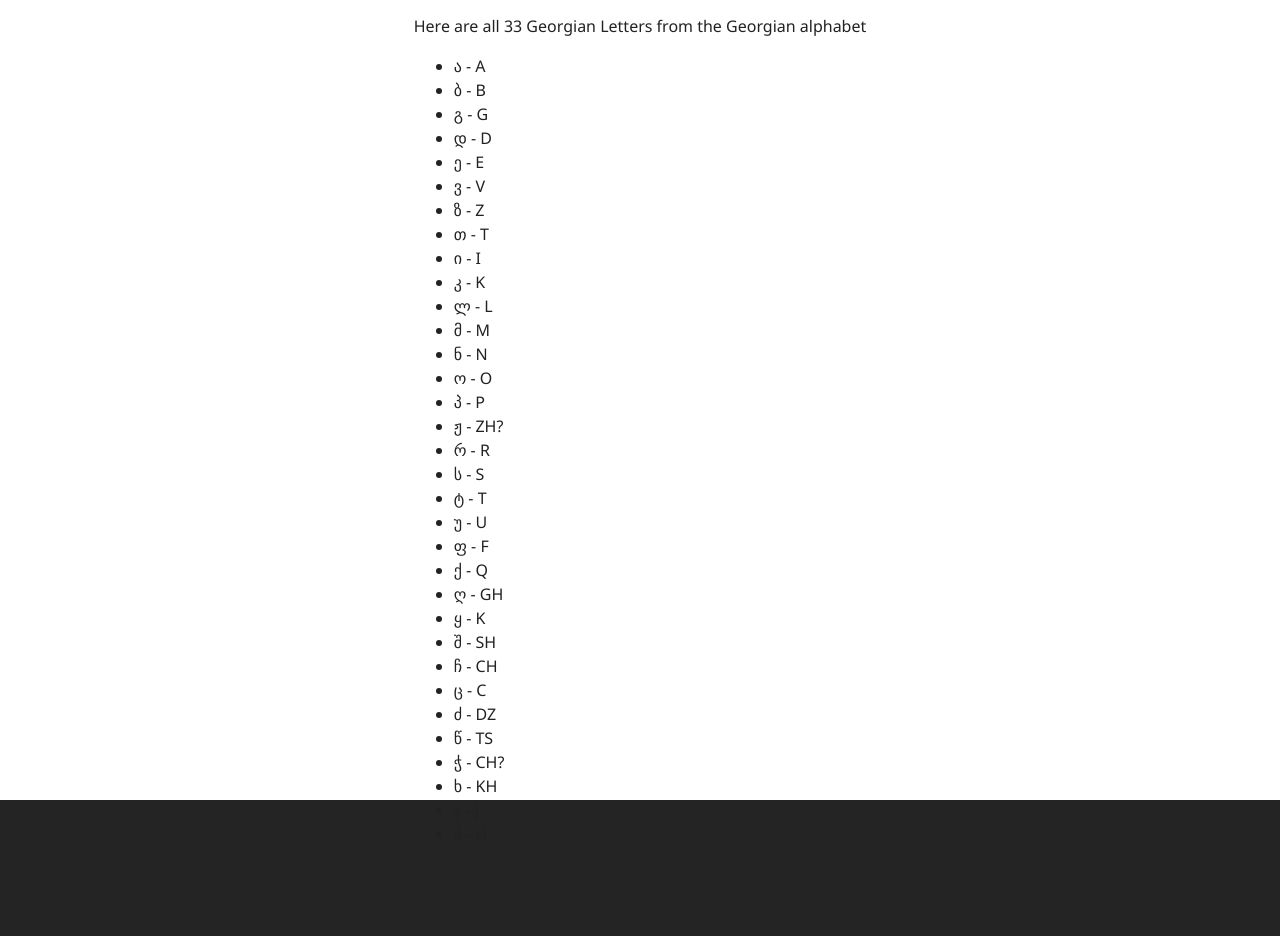
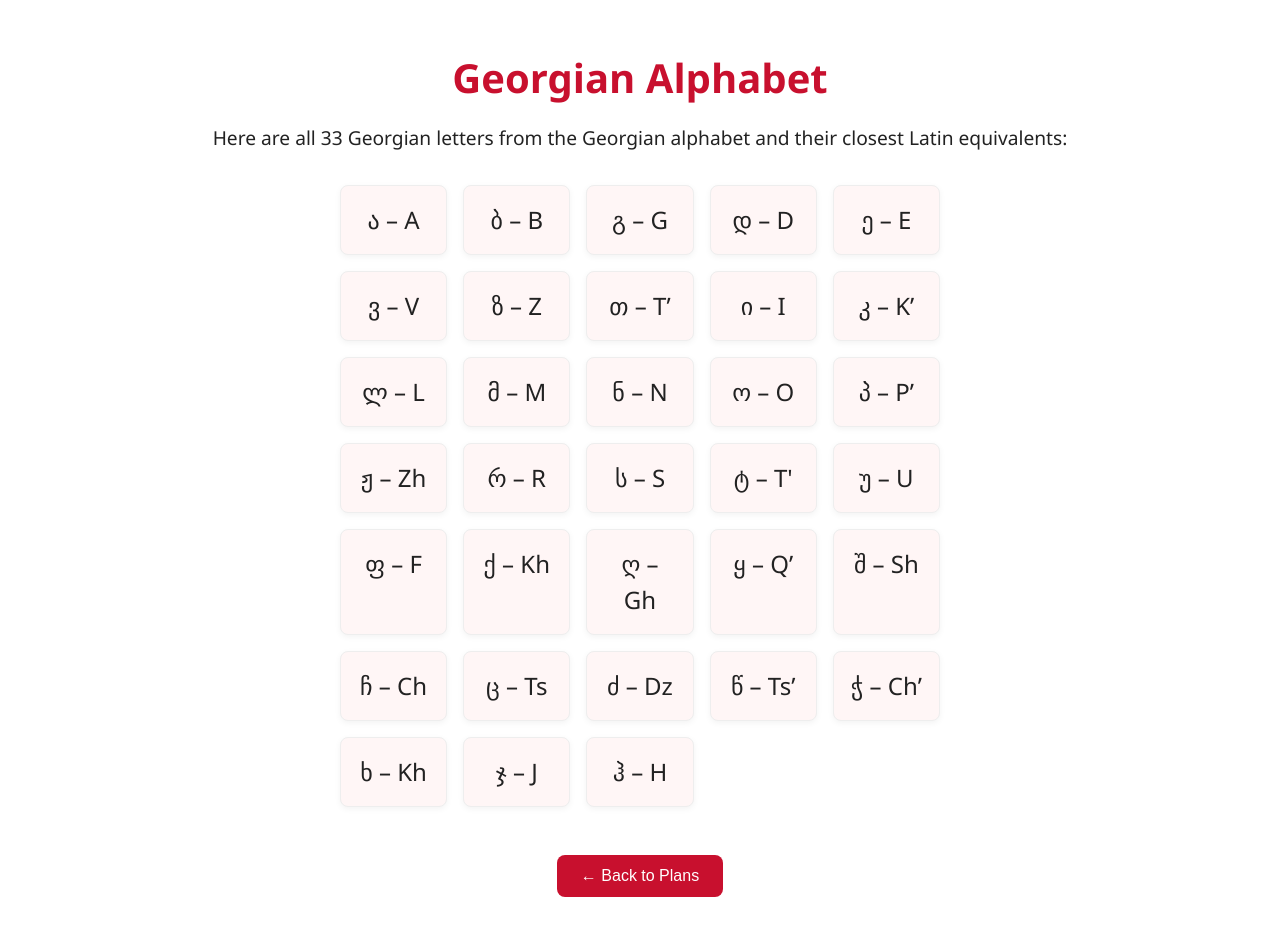
Before and after one commit to elenesturua/KartvelLingo, a React (Vite) app in the folder kartvellingo-app/: page /Letters in a window 1280 px wide. Shown: the top 936 px of the page. Before the commit the page ends 862 px from the top, so only its background shows below. Built offline with nearby package versions, Linux system fonts and the light colour scheme.

Commit message:
- Created .css files for each tab for proper formatting - designed letterData.ts to ensure users' proper understanding of each letter

```diff
--- /dev/null
+++ b/kartvellingo-app/src/Letters.css
@@ -0,0 +1,54 @@
+.letters-page {
+    text-align: center;
+    padding: 3rem 1rem 6rem;
+    min-height: 100vh;
+    background-color: white;
+    box-sizing: border-box;
+}
+
+.letters-page h2 {
+    font-size: 2.5rem;
+    color: #c8102e;
+    margin-bottom: 1rem;
+}
+
+.letters-page p {
+    font-size: 1.2rem;
+    margin-bottom: 2rem;
+}
+
+.letter-list {
+    list-style: none;
+    padding: 0;
+    display: grid;
+    grid-template-columns: repeat(auto-fit, minmax(100px, 1fr));
+    gap: 1rem;
+    max-width: 600px;
+    margin: 0 auto 3rem;
+    font-size: 1.5rem;
+}
+
+.letter-list li {
+    padding: 1rem;
+    border: 1px solid #eee;
+    border-radius: 8px;
+    background-color: #fff6f6;
+    box-shadow: 0 2px 6px rgba(0, 0, 0, 0.05);
+}
+
+.start-button {
+    background-color: #c8102e;
+    color: white;
+    border: none;
+    padding: 0.75rem 1.5rem;
+    border-radius: 8px;
+    font-size: 1rem;
+    cursor: pointer;
+    transition: background-color 0.3s ease;
+    margin-bottom: 2rem;
+}
+
+.start-button:hover {
+    background-color: #a30d24;
+    color: white;
+}
--- /dev/null
+++ b/kartvellingo-app/src/Letters.tsx
@@ -0,0 +1,53 @@
+import './letters.css';
+
+function Letters() {
+    return (
+        <div className="letters-page">
+            <h2>Georgian Alphabet</h2>
+            <p>Here are all 33 Georgian letters from the Georgian alphabet and their closest Latin equivalents:</p>
+
+            <ul className="letter-list">
+
+                <li>ა – A</li>
+                <li>ბ – B</li>
+                <li>გ – G</li>
+                <li>დ – D</li>
+                <li>ე – E</li>
+                <li>ვ – V</li>
+                <li>ზ – Z</li>
+                <li>თ – Tʼ</li>
+                <li>ი – I</li>
+                <li>კ – Kʼ</li>
+                <li>ლ – L</li>
+                <li>მ – M</li>
+                <li>ნ – N</li>
+                <li>ო – O</li>
+                <li>პ – Pʼ</li>
+                <li>ჟ – Zh</li>
+                <li>რ – R</li>
+                <li>ს – S</li>
+                <li>ტ – T'</li>
+                <li>უ – U</li>
+                <li>ფ – F</li>
+                <li>ქ – Kh</li>
+                <li>ღ – Gh</li>
+                <li>ყ – Qʼ</li>
+                <li>შ – Sh</li>
+                <li>ჩ – Ch</li>
+                <li>ც – Ts</li>
+                <li>ძ – Dz</li>
+                <li>წ – Tsʼ</li>
+                <li>ჭ – Chʼ</li>
+                <li>ხ – Kh</li>
+                <li>ჯ – J</li>
+                <li>ჰ – H</li>
+            </ul>
+            <button className="start-button" onClick={() => window.history.back()}>
+                ← Back to Plans
+            </button>
+
+        </div>
+    );
+}
+
+export default Letters;
--- /dev/null
+++ b/kartvellingo-app/src/Plans.css
@@ -0,0 +1,56 @@
+.plans-container {
+    text-align: center;
+    padding: 4rem 1rem 6rem;
+    background-color: white;
+    min-height: 100vh;
+    box-sizing: border-box;
+}
+
+.plans-container h2 {
+    font-size: 2.2rem;
+    color: #c8102e;
+    margin-bottom: 1rem;
+}
+
+.plan-card {
+    background-color: #fff6f6;
+    border: 1px solid #eee;
+    border-radius: 12px;
+    padding: 2rem;
+    max-width: 600px;
+    margin: 2rem auto;
+    box-shadow: 0 4px 12px rgba(0, 0, 0, 0.05);
+    cursor: pointer;
+    transition: transform 0.2s ease, box-shadow 0.2s ease;
+}
+
+.plan-card:hover {
+    transform: translateY(-4px);
+    box-shadow: 0 6px 18px rgba(0, 0, 0, 0.1);
+}
+
+.plan-card h3 {
+    margin-bottom: 1rem;
+    font-size: 1.5rem;
+}
+
+.plan-card p {
+    font-size: 1rem;
+    line-height: 1.5;
+    margin-bottom: 1.5rem;
+}
+
+.start-button {
+    background-color: #c8102e;
+    color: white;
+    border: none;
+    padding: 0.75rem 1.5rem;
+    border-radius: 8px;
+    font-size: 1rem;
+    cursor: pointer;
+    transition: background-color 0.3s ease;
+}
+
+.start-button:hover {
+    background-color: #a30d24;
+}
--- a/kartvellingo-app/src/Plans.tsx
+++ b/kartvellingo-app/src/Plans.tsx
@@ -1,17 +1,16 @@
 import {useNavigate} from "react-router-dom";
-
+import "./Plans.css"
 
 function Plans() {
     const navigate = useNavigate();
-    const handleStartLetters = () => {navigate('/letters');};
+    const handleStartLetters = () => {navigate('/Letters');};
     return (
         <div className={"plans-container"}>
             <h2>Your Journey Begins Here!! </h2>
             <p>Select a category to start learning:</p>
             <div className={"plan-card"} onClick={handleStartLetters}>
                 <h3> Let's learn the Georgian Alphabet </h3>
-                <p>Here are the Georgian Letters in their script and their closest variants in Latin script</p>
-                <button className={"start-button"}>Start Now </button>
+                <button className={"start-button"}>Start Now</button>
         </div>
             </div>
     );
--- a/kartvellingo-app/src/index.css
+++ b/kartvellingo-app/src/index.css
@@ -3,9 +3,9 @@
   line-height: 1.5;
   font-weight: 400;
 
-  color-scheme: white;
-  color: rgba(255, 255, 255, 0.87);
-  background-color: #242424;
+  color-scheme: light;
+  color: #222;
+  background-color: white;
 
   font-synthesis: none;
   text-rendering: optimizeLegibility;
@@ -13,37 +13,19 @@
   -moz-osx-font-smoothing: grayscale;
 }
 
-a {
-  font-weight: 500;
-  color: #646cff;
-  text-decoration: inherit;
-}
-a:hover {
-  color: #535bf2;
+* {
+  margin: 0;
+  padding: 0;
+  box-sizing: border-box;
 }
 
 html,
 body {
-  margin: 0;
-  padding: 0;
   height: 100%;
   width: 100%;
-}
-
-body {
-  display: flex;
-  justify-content: center;
-  align-items: center;
+  background-color: white;
 }
 
 #root {
-  width: 100%;
-  display: flex;
-  justify-content: center;
+  min-height: 100%;
 }
-
-
-h1 {
-  font-size: 3.2em;
-  line-height: 1.1;
-}
--- a/kartvellingo-app/src/letters.tsx
+++ /dev/null
@@ -1,56 +0,0 @@
-function letters() {
-    return (
-        <div className={"letters-page"}>
-            <h2>Georgian Alphabet</h2>
-            <p>Here are all 33 Georgian Letters from the Georgian alphabet</p>
-
-        <ul className={"letter-list"}>
-            <li>ა - A</li>
-            <li>ბ - B</li>
-            <li>გ - G</li>
-            <li>დ - D</li>
-            <li>ე - E</li>
-            <li>ვ - V</li>
-            <li>ზ - Z</li>
-            <li>თ - T</li>
-            <li>ი - I</li>
-            <li>კ - K</li>
-            <li>ლ - L</li>
-            <li>მ - M</li>
-            <li>ნ - N</li>
-            <li>ო - O</li>
-            <li>პ - P</li>
-            <li>ჟ - ZH?</li>
-            <li>რ - R</li>
-            <li>ს - S</li>
-            <li>ტ - T</li>
-            <li>უ - U</li>
-            <li>ფ - F</li>
-            <li>ქ - Q</li>
-            <li>ღ - GH</li>
-            <li>ყ - K</li>
-            <li>შ - SH</li>
-            <li>ჩ - CH</li>
-            <li>ც - C</li>
-            <li>ძ - DZ</li>
-            <li>წ - TS</li>
-            <li>ჭ - CH?</li>
-            <li>ხ - KH</li>
-            <li>ჯ - J</li>
-            <li>ჰ - H</li>
-
-
-
-
-
-
-
-
-
-        </ul>
-
-
-        </div>
-    );
-}
-export default letters;
--- a/kartvellingo-app/src/main.tsx
+++ b/kartvellingo-app/src/main.tsx
@@ -4,7 +4,7 @@ import { BrowserRouter, Routes, Route } from 'react-router-dom';
 import './index.css';
 import App from './App.tsx';
 import Plans from './Plans.tsx';
-import Letters from './letters.tsx';
+import Letters from './Letters.tsx';
 
 createRoot(document.getElementById('root')!).render(
     <StrictMode>
@@ -12,7 +12,7 @@ createRoot(document.getElementById('root')!).render(
             <Routes>
                 <Route path="/" element={<App />} />
                 <Route path="/plans" element={<Plans />} />
-                <Route path="/letters" element={<Letters />} />
+                <Route path="/Letters" element={<Letters />} />
             </Routes>
         </BrowserRouter>
     </StrictMode>
```
Also changed, not shown: kartvellingo-app/src/letterData.ts (added, +17 -0 lines).
